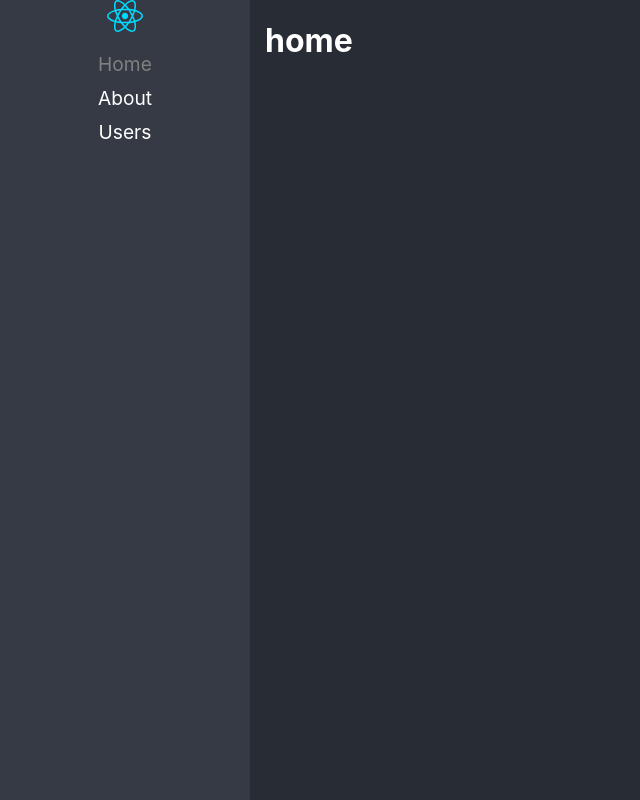
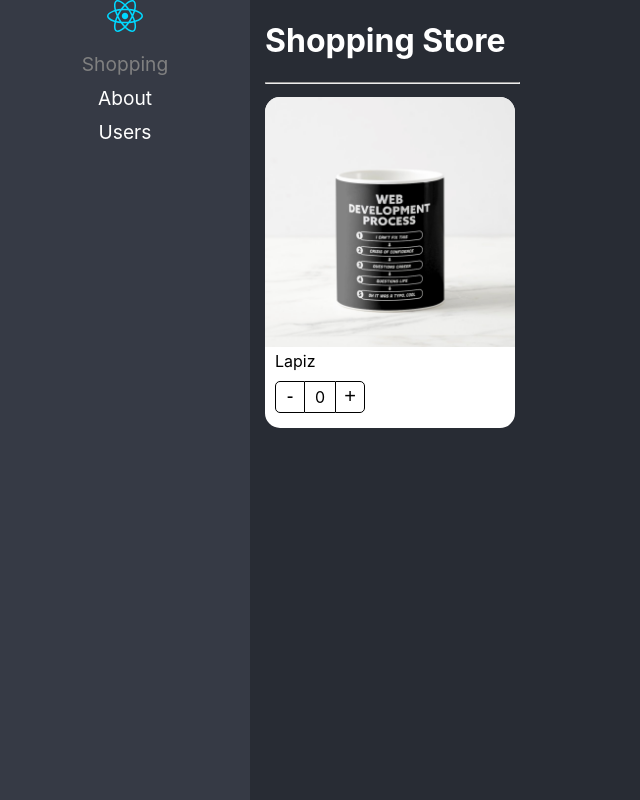
Before and after one commit to OscarAristizabalDev/ReactPROApp, a React (Vite) app: page / in a window 1280 px wide. Before the commit this address led to /home. Shown: the whole page, without its empty margins (0-640 px from the left). Built offline with nearby package versions, Linux system fonts and the light colour scheme.

Commit message:
Component ShoppingPage without refactoring using compound component pattern

```diff
--- /dev/null
+++ b/src/02-component-patterns/components/ProductCard.tsx
@@ -0,0 +1,38 @@
+import { useProduct } from "../hooks/useProduct"
+
+import styles from "../styles/styles.module.css"
+import noImage from "../assets/no-image.jpg"
+
+interface Props {
+    product: Product
+}
+
+interface Product {
+    id: string,
+    title: string,
+    image?: string
+}
+
+export const ProductCard = ({ product }: Props) => {
+
+    const { counter, increaseBy } = useProduct();
+
+    return (
+        <div className={styles.productCard}>
+            <img className={styles.productImg} src={ product.image ? product.image : noImage } alt="Coffee Mug" />
+
+            <span className={styles.productDescription}>{product.title}</span>
+            <div className={styles.buttonsContainer}>
+                <button
+                    className={styles.buttonMinus}
+                    onClick={() => increaseBy(-1)}>-</button>
+
+                <div className={styles.countLabel}>{counter}</div>
+
+                <button
+                    className={styles.buttonAdd}
+                    onClick={() => increaseBy(1)}>+</button>
+            </div>
+        </div>
+    )
+}
--- /dev/null
+++ b/src/02-component-patterns/hooks/useProduct.ts
@@ -0,0 +1,15 @@
+import { useState } from "react";
+
+export const useProduct = () => {
+
+    const [counter, setCounter] = useState(0);
+
+    const increaseBy = (value: number) => {
+        setCounter(prev => Math.max(prev + value, 0));
+    }
+
+    return {
+        counter,
+        increaseBy
+    }
+}
--- /dev/null
+++ b/src/02-component-patterns/pages/ShoppingPage.tsx
@@ -0,0 +1,23 @@
+import { ProductCard } from "../components/ProductCard"
+
+const product = {
+    id: "1",
+    title: "Lapiz",
+    image: "./coffee-mug.png"
+}
+
+export const ShoppingPage = () => {
+    return (
+        <div>
+            <h1>Shopping Store</h1>
+            <hr />
+            <div style={{
+                display: "flex",
+                flexDirection: "row",
+                flexWrap: "wrap"
+            }}>
+                <ProductCard product={product}/>
+            </div>
+        </div>
+    )
+}
--- /dev/null
+++ b/src/02-component-patterns/styles/styles.module.css
@@ -0,0 +1,62 @@
+
+
+.productCard {
+    background-color: white;
+    border-radius: 15px;
+    color: black;
+    padding-bottom: 5px;
+    width: 250px;
+    margin-right: 5px;
+    margin-top: 5px;
+}
+
+.productImg {
+    border-radius: 15px 15px 0px 0px;
+    width: 100%;
+}
+
+.productDescription {
+    margin: 10px;
+}
+
+.buttonsContainer {
+    margin: 10px;
+    display: flex;
+    flex-direction: row;
+}
+
+.buttonMinus {
+    cursor: pointer;
+    background-color: transparent;
+    border: 1px solid black;
+    border-radius: 5px 0px 0px 5px;
+    font-size: 20px;
+    width: 30px;
+}
+
+.buttonMinus:hover {
+    background-color: rgba(0, 0, 0, 0.1);
+}
+
+.countLabel {
+    border-bottom: 1px solid black;
+    border-top: 1px solid black;
+    font-size: 16px;
+    height: 25px;
+    padding-top: 5px;
+    text-align: center;
+    width: 30px;
+}
+
+.buttonAdd {
+    cursor: pointer;
+    background-color: transparent;
+    border: 1px solid black;
+    border-radius: 0px 5px 5px 0px;
+    font-size: 20px;
+    width: 30px;
+}
+
+.buttonAdd:hover {
+    background-color: rgba(0, 0, 0, 0.1);
+}
--- a/src/index.css
+++ b/src/index.css
@@ -25,7 +25,7 @@
   background-color: #363a45;
   height: 100vh;
   margin-right: 15px;
-  overflow-y: scroll;
+  /* overflow-y: scroll; */
   text-align: center;
   width: 250px;
 }
--- a/src/routes/Navigation.tsx
+++ b/src/routes/Navigation.tsx
@@ -2,6 +2,7 @@
 import { Routes, Route, NavLink } from "react-router-dom";
 
 import logo from "../assets/react.svg"
+import { ShoppingPage } from "../02-component-patterns/pages/ShoppingPage";
 
 export const Navigation = () => {
     return (
@@ -11,7 +12,7 @@
                     <img src={logo} alt="React logo" />
                     <ul>
                         <li>
-                            <NavLink to="/home" className={({ isActive }) => isActive ? "nav-active" : ""}>Home</NavLink>
+                            <NavLink to="/" className={({ isActive }) => isActive ? "nav-active" : ""}>Shopping</NavLink>
                         </li>
                         <li>
                             <NavLink to="/about" className={({ isActive }) => isActive ? "nav-active" : ""}>About</NavLink>
@@ -24,7 +25,7 @@
                 <Routes>
                     <Route path="about" element={<h1>About</h1>} />
                     <Route path="users" element={<h1>users</h1>} />
-                    <Route path="home" element={<h1>home</h1>} />
+                    <Route path="/" element={<ShoppingPage />} />
 
                     <Route path="/*" element={<Navigate to="/home" replace />} />
                 </Routes>
```
Also changed, not shown: public/coffee-mug.png (added), src/02-component-patterns/assets/no-image.jpg (added).
